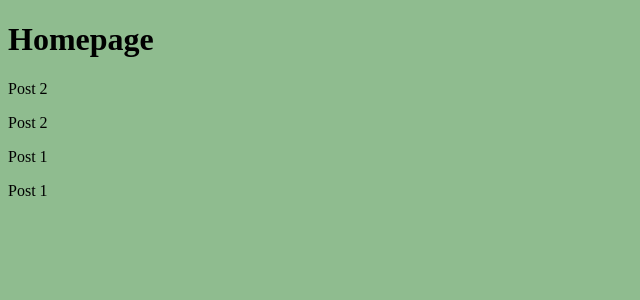
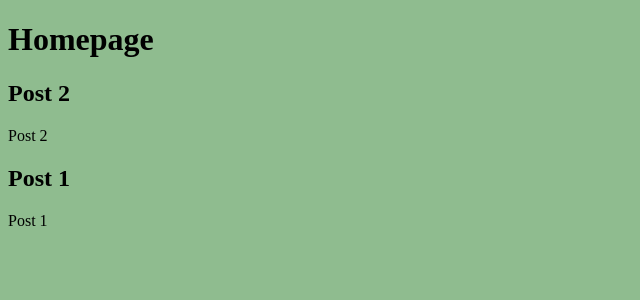
Before and after one commit to thelooneyest/kevindlooney.com, a Jekyll site: the page built from index.md, in a window 1280 px wide. Shown: the top 300 px of the page, without its empty margins (0-640 px from the left). Built offline with Jekyll 4.4.1, drawn with Linux system fonts in a browser that asks for light colours.

Commit message:
Update home.html

```diff
--- a/_layouts/home.html
+++ b/_layouts/home.html
@@ -9,7 +9,7 @@ layout: default
 
 {%- for post in site.posts -%}
 
-{{ post.title }}
+<h2>{{ post.title }}</h2>
 
 {{ post.content }}
 
```
